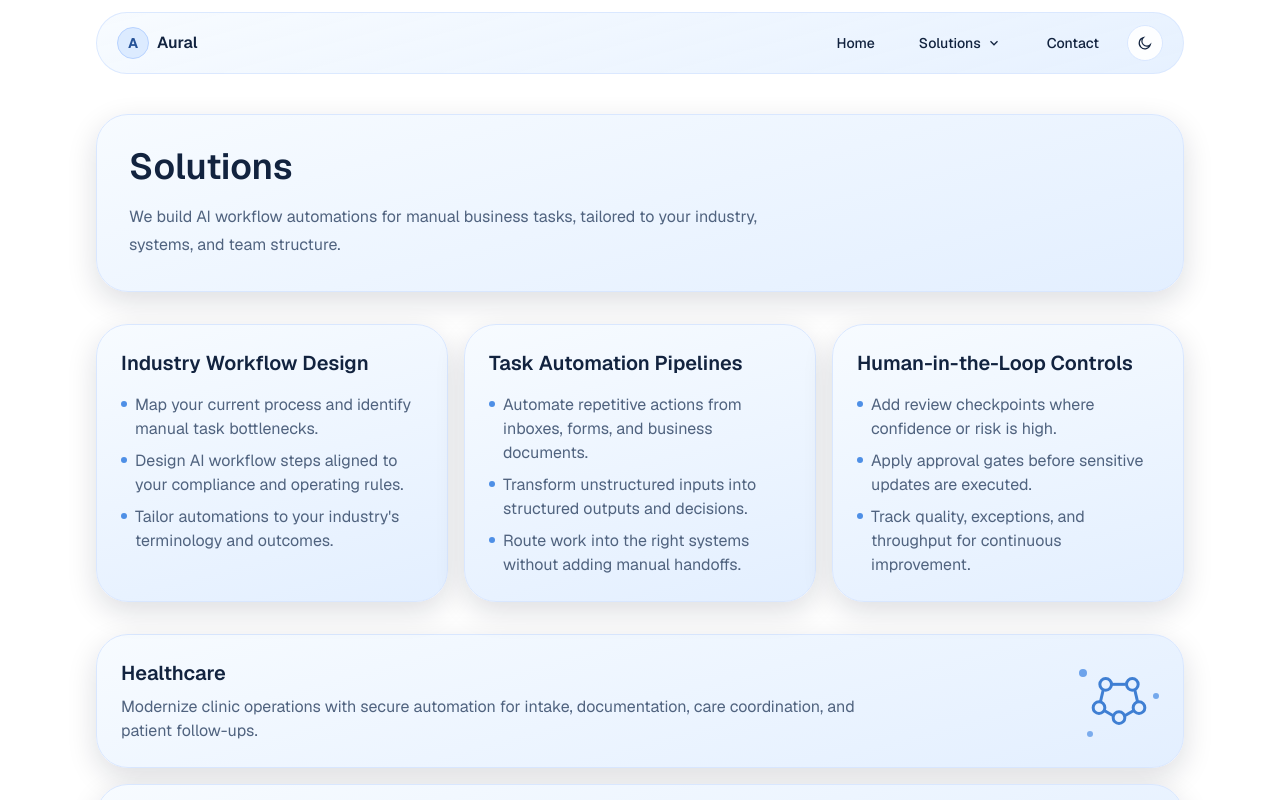
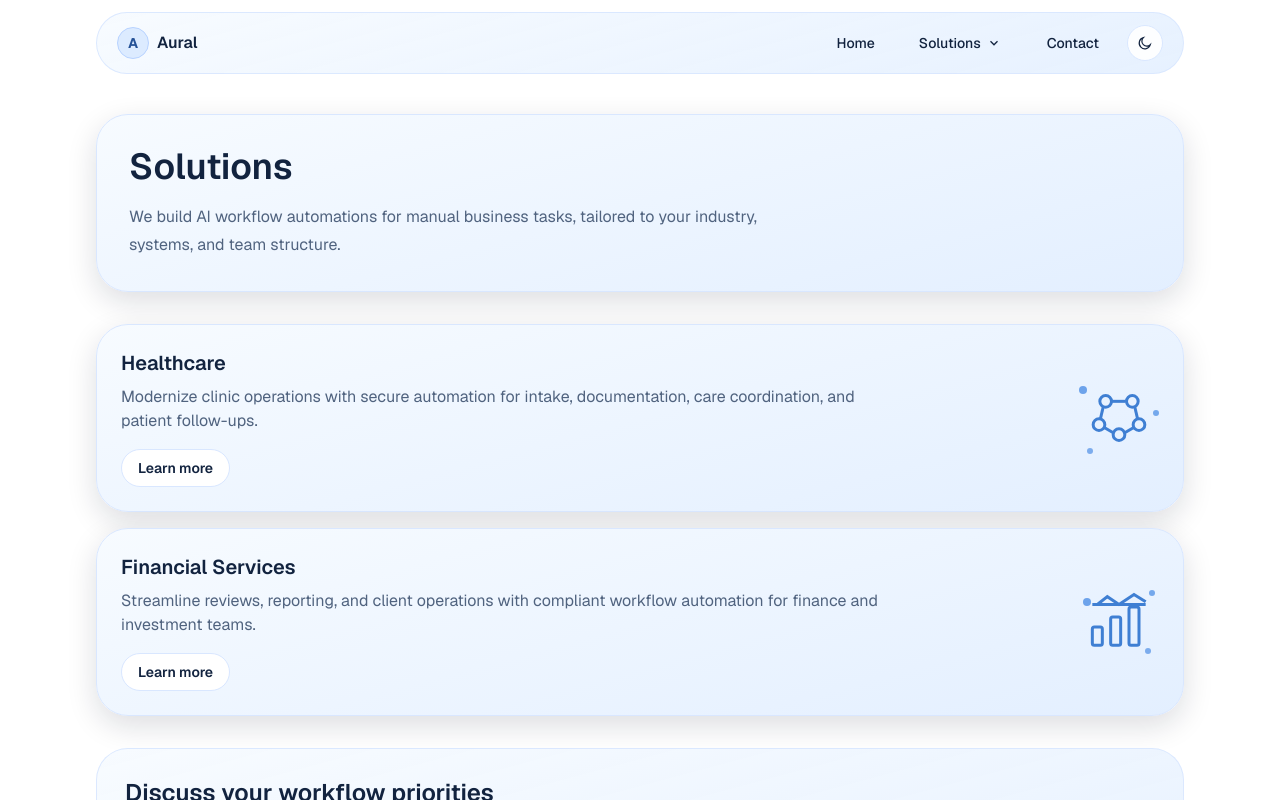
Before and after one commit to siddak1234/snoopy, a Next.js app: page /solutions in a window 1280 px wide. Shown: the top 800 px of the page. Built offline with nearby package versions, Linux system fonts and the light colour scheme.

Commit message:
Solutions update

```diff
--- a/app/solutions/page.tsx
+++ b/app/solutions/page.tsx
@@ -1,31 +1,4 @@
 import Link from "next/link";
-
-const solutions = [
-  {
-    title: "Industry Workflow Design",
-    bullets: [
-      "Map your current process and identify manual task bottlenecks.",
-      "Design AI workflow steps aligned to your compliance and operating rules.",
-      "Tailor automations to your industry's terminology and outcomes.",
-    ],
-  },
-  {
-    title: "Task Automation Pipelines",
-    bullets: [
-      "Automate repetitive actions from inboxes, forms, and business documents.",
-      "Transform unstructured inputs into structured outputs and decisions.",
-      "Route work into the right systems without adding manual handoffs.",
-    ],
-  },
-  {
-    title: "Human-in-the-Loop Controls",
-    bullets: [
-      "Add review checkpoints where confidence or risk is high.",
-      "Apply approval gates before sensitive updates are executed.",
-      "Track quality, exceptions, and throughput for continuous improvement.",
-    ],
-  },
-];
 
 function HealthcareIconCluster() {
   return (
@@ -91,54 +64,51 @@ export default function SolutionsPage() {
       </section>
 
       <section>
-        <h2 className="sr-only">Solution categories</h2>
-        <div className="grid gap-4 lg:grid-cols-3">
-          {solutions.map((solution) => (
-            <article key={solution.title} className="bubble p-5 sm:p-6">
-              <h3 className="text-xl font-semibold">{solution.title}</h3>
-              <ul className="mt-4 space-y-2 text-sm text-[var(--muted)] sm:text-base">
-                {solution.bullets.map((bullet) => (
-                  <li key={bullet} className="flex items-start gap-2">
-                    <span aria-hidden className="mt-2 h-1.5 w-1.5 shrink-0 rounded-full bg-[var(--bullet)]" />
-                    <span>{bullet}</span>
-                  </li>
-                ))}
-              </ul>
-            </article>
-          ))}
-        </div>
-      </section>
-
-      <section>
         <h2 className="sr-only">Industry-specific solutions</h2>
         <div className="space-y-4">
-          <article className="bubble p-5 sm:p-6">
+          <Link
+            href="/solutions/healthcare"
+            className="bubble group block p-5 transition duration-200 hover:-translate-y-1 hover:shadow-xl focus-visible:-translate-y-1 focus-visible:shadow-xl focus-visible:outline-none focus-visible:ring-2 focus-visible:ring-[var(--accent-strong)] sm:p-6"
+          >
+            <article>
               <div className="flex flex-col gap-4 md:flex-row md:items-center md:justify-between">
                 <div className="max-w-3xl">
                   <h3 className="text-xl font-semibold">Healthcare</h3>
                   <p className="mt-2 text-sm leading-6 text-[var(--muted)] sm:text-base">
                     Modernize clinic operations with secure automation for intake, documentation, care coordination, and patient follow-ups.
                   </p>
+                  <span className="mt-4 inline-flex rounded-full border border-[var(--ring)] bg-[var(--card)] px-4 py-2 text-sm font-semibold text-[var(--text)] transition group-hover:bg-[var(--surface-hover)]">
+                    Learn more
+                  </span>
                 </div>
                 <div className="self-end md:self-auto">
                   <HealthcareIconCluster />
                 </div>
               </div>
             </article>
+          </Link>
 
-          <article className="bubble p-5 sm:p-6">
+          <Link
+            href="/solutions/finance"
+            className="bubble group block p-5 transition duration-200 hover:-translate-y-1 hover:shadow-xl focus-visible:-translate-y-1 focus-visible:shadow-xl focus-visible:outline-none focus-visible:ring-2 focus-visible:ring-[var(--accent-strong)] sm:p-6"
+          >
+            <article>
               <div className="flex flex-col gap-4 md:flex-row md:items-center md:justify-between">
                 <div className="max-w-3xl">
                   <h3 className="text-xl font-semibold">Financial Services</h3>
                   <p className="mt-2 text-sm leading-6 text-[var(--muted)] sm:text-base">
                     Streamline reviews, reporting, and client operations with compliant workflow automation for finance and investment teams.
                   </p>
+                  <span className="mt-4 inline-flex rounded-full border border-[var(--ring)] bg-[var(--card)] px-4 py-2 text-sm font-semibold text-[var(--text)] transition group-hover:bg-[var(--surface-hover)]">
+                    Learn more
+                  </span>
                 </div>
                 <div className="self-end md:self-auto">
                   <FinanceIconCluster />
                 </div>
               </div>
             </article>
+          </Link>
         </div>
       </section>
 
```
Lines whose indentation alone changed are shown as unchanged.
